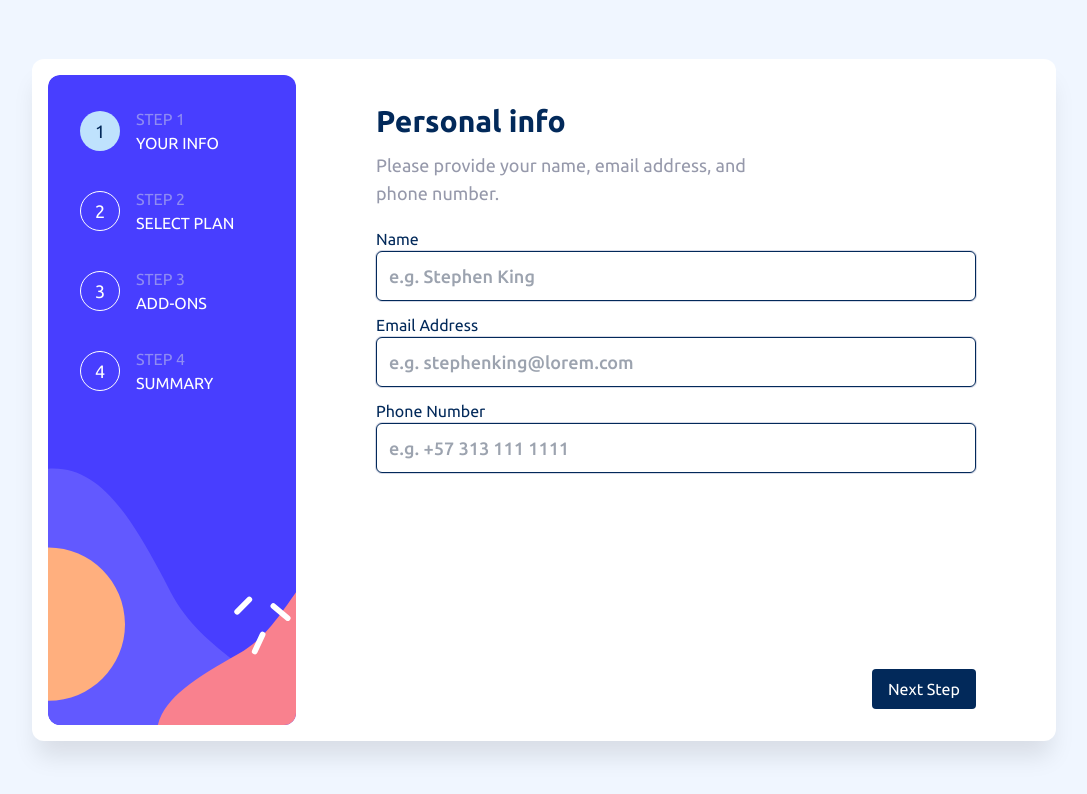
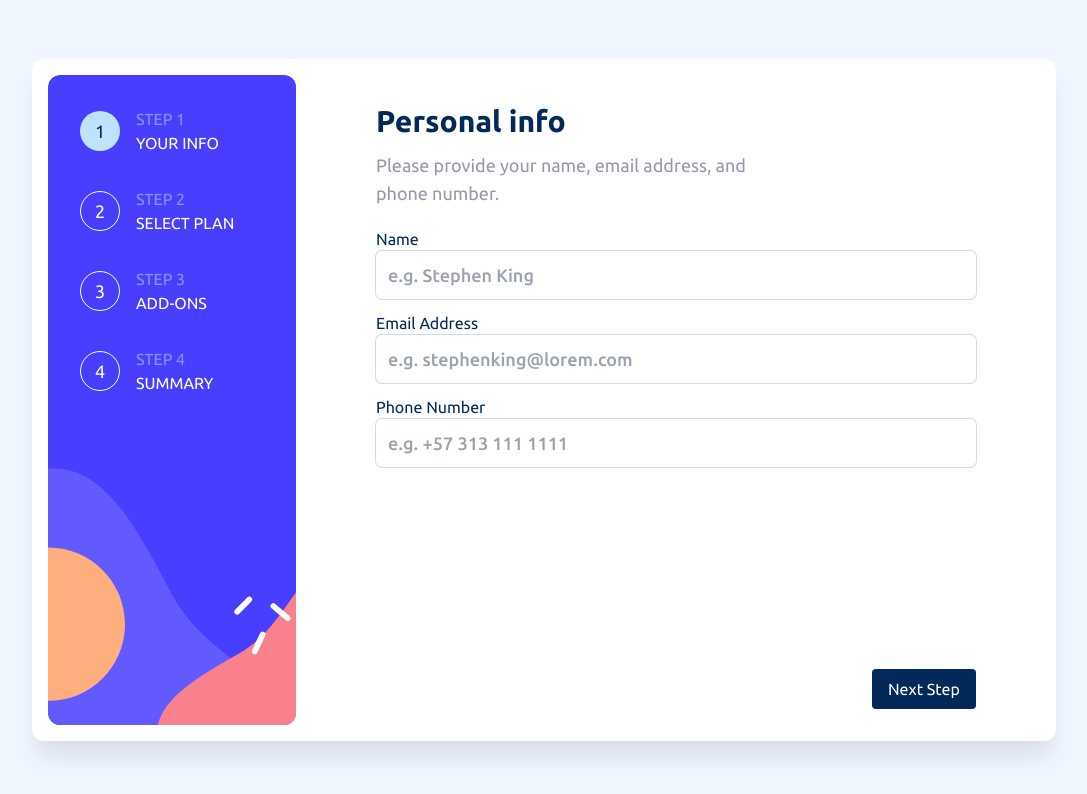
Before and after one commit to Hector14oo/multi-steps-form, a Next.js app: page / in a window 1280 px wide. Shown: the top 794 px of the page, without its empty margins (96-1183 px from the left). Built offline with nearby package versions, Linux system fonts and the light colour scheme.

Commit message:
:lipstick: ScreenOne styles updated

```diff
--- a/src/components/Screens/ScreenOne.tsx
+++ b/src/components/Screens/ScreenOne.tsx
@@ -11,7 +11,7 @@ export function ScreenOne() {
         type={data.type}
         name={data.name}
         placeholder={`e.g. ${data.placeholder}`}
-        className='px-3 py-[10px] text-sm md:text-lg font-medium border ring-1 ring-Light-gray hover:ring-Purplish-blue rounded-md '
+        className='px-3 py-[10px] text-sm md:text-lg font-medium ring-1 ring-Light-gray hover:ring-Marine-blue rounded-md '
       />
     </label>
   ));
```
